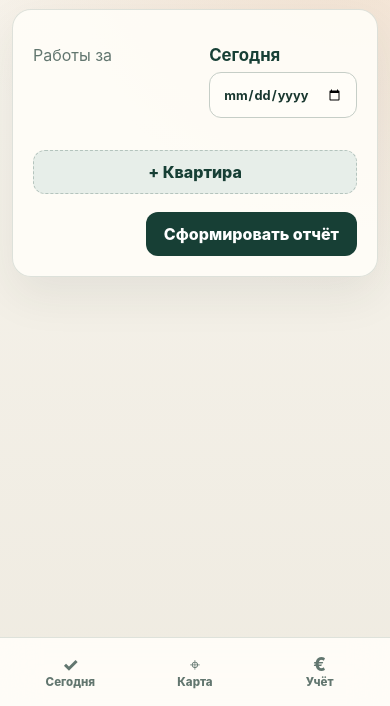
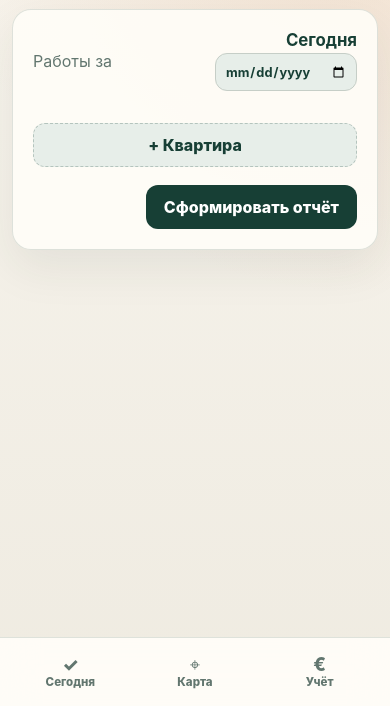
Before and after one commit to shraubi/maidAid, a website: page public/index.html in a window 390 px wide. Shown: the part 138-844 px from the top of the page. Drawn offline with nearby package versions, Linux system fonts and the light colour scheme.

Commit message:
Fix laundry linking and day date (public/styles.css)

```diff
--- a/public/styles.css
+++ b/public/styles.css
@@ -40,6 +40,8 @@ h3 { margin-bottom: 8px; font-size: 1rem; }
 .workflow-surface { max-width: 760px; margin: 0 auto; }
 .today-date { display: flex; margin-bottom: 18px; align-items: baseline; justify-content: space-between; gap: 12px; color: var(--muted); }
 .today-date strong { color: var(--green); font-size: 1.05rem; text-transform: capitalize; }
+.today-date-control { display: flex; width: auto; margin: 0; align-items: center; gap: 8px; }
+.today-date-control input { width: 148px; min-height: 38px; padding: 6px 9px; color: var(--green); background: var(--soft); font-weight: 750; }
 .today-job-list { display: grid; gap: 14px; }
 .today-empty { padding: 28px 18px; border: 1px dashed rgba(23,63,53,.22); border-radius: 18px; color: var(--muted); text-align: center; }
 .today-empty strong { color: var(--green); }
@@ -148,6 +150,8 @@ pre { overflow-wrap: anywhere; margin: 0; padding: 17px; border-radius: 14px; wh
 .detail-actions { display: flex; gap: 9px; margin-top: 20px; flex-wrap: wrap; }
 .detail-address { color: var(--muted); line-height: 1.5; }
 .detail-note { margin-top: 18px; }
+.preferred-laundry-card { display: block; color: #1d5b47; text-decoration: none; }
+.preferred-laundry-card span { display: block; margin-top: 7px; font-size: .78rem; font-weight: 800; }
 .periods-list { display: grid; gap: 8px; margin-top: 18px; }
 #coordinate-picker { margin-top: 14px; }
 #picker-map { min-height: 260px; border-radius: 14px; background: #dfe8e1; }
@@ -160,6 +164,9 @@ pre { overflow-wrap: anywhere; margin: 0; padding: 17px; border-radius: 14px; wh
   .view-heading { min-height: 58px; margin-bottom: 15px; }
   .surface { border-radius: 19px; }
   .today-job-card { padding: 15px; }
+  .today-date { align-items: center; }
+  .today-date-control { align-items: flex-end; flex-direction: column; gap: 3px; }
+  .today-date-control input { width: 142px; }
   .duration-wheel { justify-content: flex-start; overflow-x: auto; scroll-snap-type: x mandatory; }
   .duration-option { min-width: 76px; scroll-snap-align: center; }
   .job-expense-fields { grid-template-columns: 1fr; }
```
